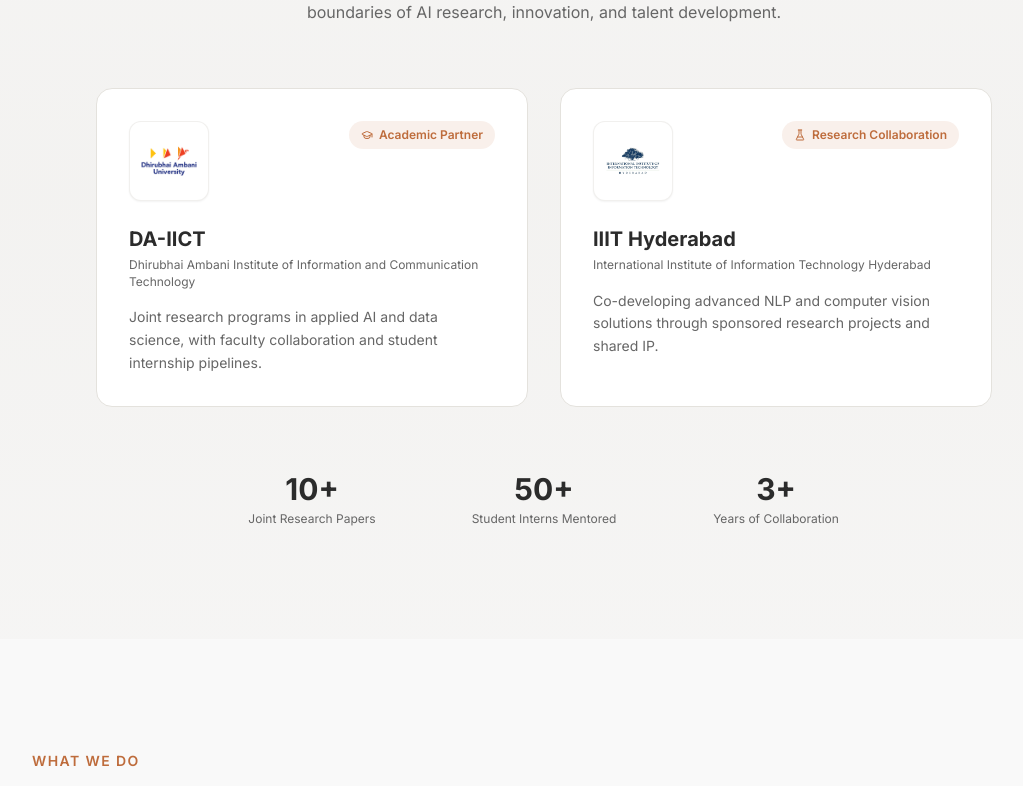
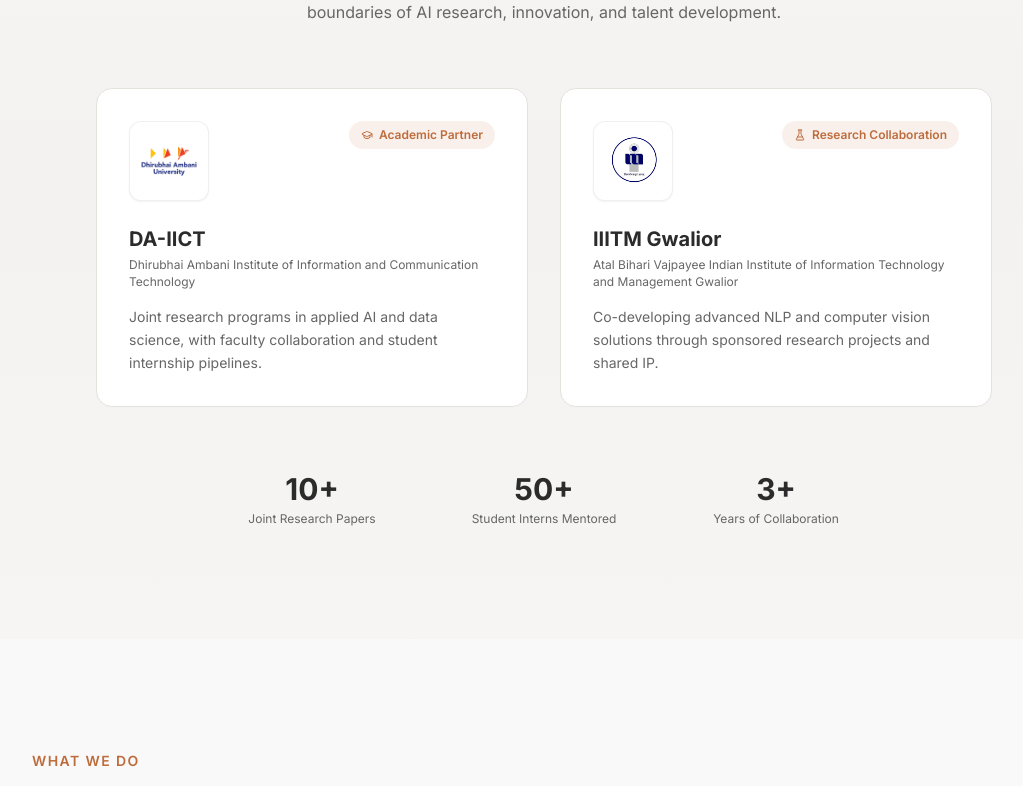
Before and after one commit to Ammarkarimi/Intelliforge, a React (Vite) app: page / in a window 1280 px wide. Shown: the part 1048-1834 px from the top of the page, without its empty margins (96-1119 px from the left). Built offline with nearby package versions, Linux system fonts and the light colour scheme; the HTML template or start-up script is replaced by a standard one.

Commit message:
Added IIITM as a Sponsor

```diff
--- a/src/components/CaseStudies.tsx
+++ b/src/components/CaseStudies.tsx
@@ -40,7 +40,7 @@ const CaseStudies = () => (
       <motion.div initial={{ opacity: 0, y: 10 }} whileInView={{ opacity: 1, y: 0 }} viewport={{ once: true }} className="max-w-xl mb-16">
         <p className="text-accent font-semibold text-sm tracking-widest uppercase mb-3">Client Success</p>
         <h2 className="text-3xl md:text-4xl font-bold text-foreground tracking-tight">Case Studies</h2>
-        <p className="text-muted-foreground mt-4">Measurable impact delivered across industries — here's how we've helped our clients achieve transformative results.</p>
+        <p className="text-muted-foreground mt-4">Measurable impact delivered across industries, here's how we've helped our clients achieve transformative results.</p>
       </motion.div>
 
       <div className="grid lg:grid-cols-3 gap-6">
--- a/src/components/TrustedBy.tsx
+++ b/src/components/TrustedBy.tsx
@@ -11,9 +11,9 @@ const partners = [
     icon: GraduationCap,
   },
   {
-    name: "International Institute of Information Technology Hyderabad",
-    short: "IIIT Hyderabad",
-    logo: "/iiith-logo.jpg",
+    name: "Atal Bihari Vajpayee Indian Institute of Information Technology and Management Gwalior",
+    short: "IIITM Gwalior",
+    logo: "/IIITM-Gwalior.png",
     label: "Research Collaboration",
     description: "Co-developing advanced NLP and computer vision solutions through sponsored research projects and shared IP.",
     icon: FlaskConical,
```
Also changed, not shown: public/IIITM-Gwalior.png (added).
